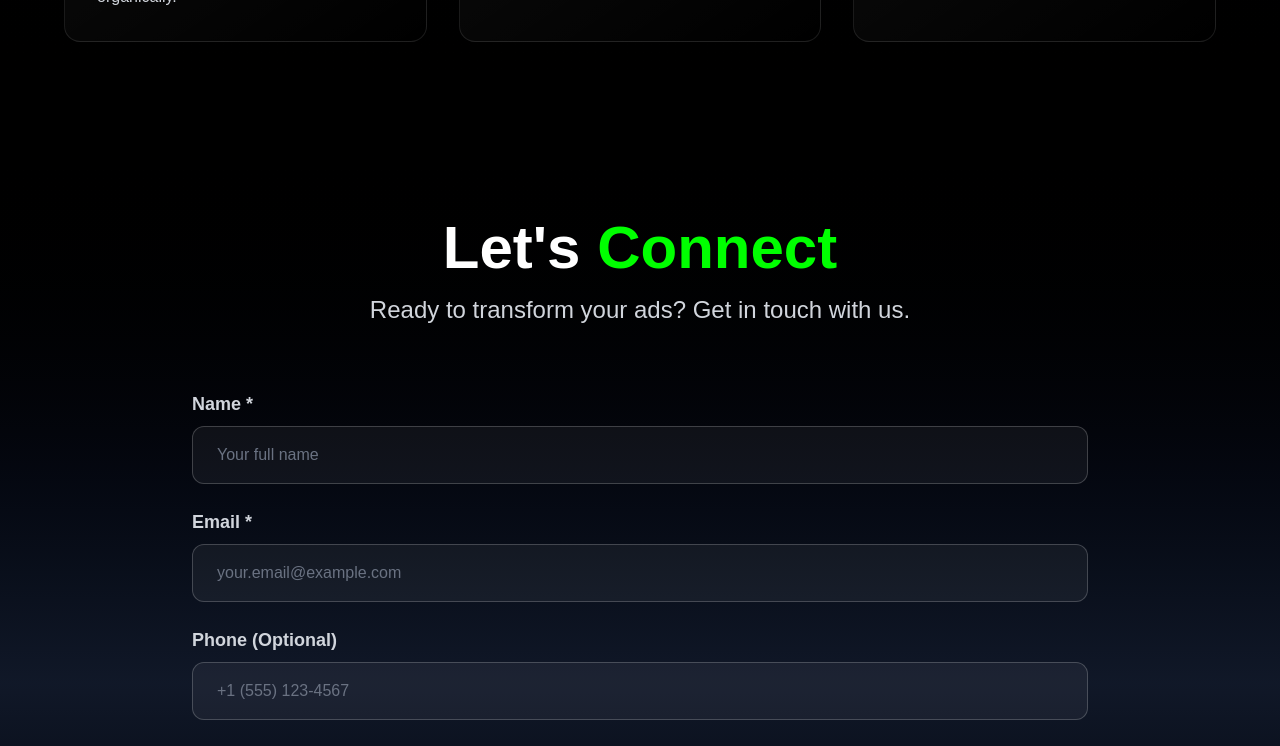
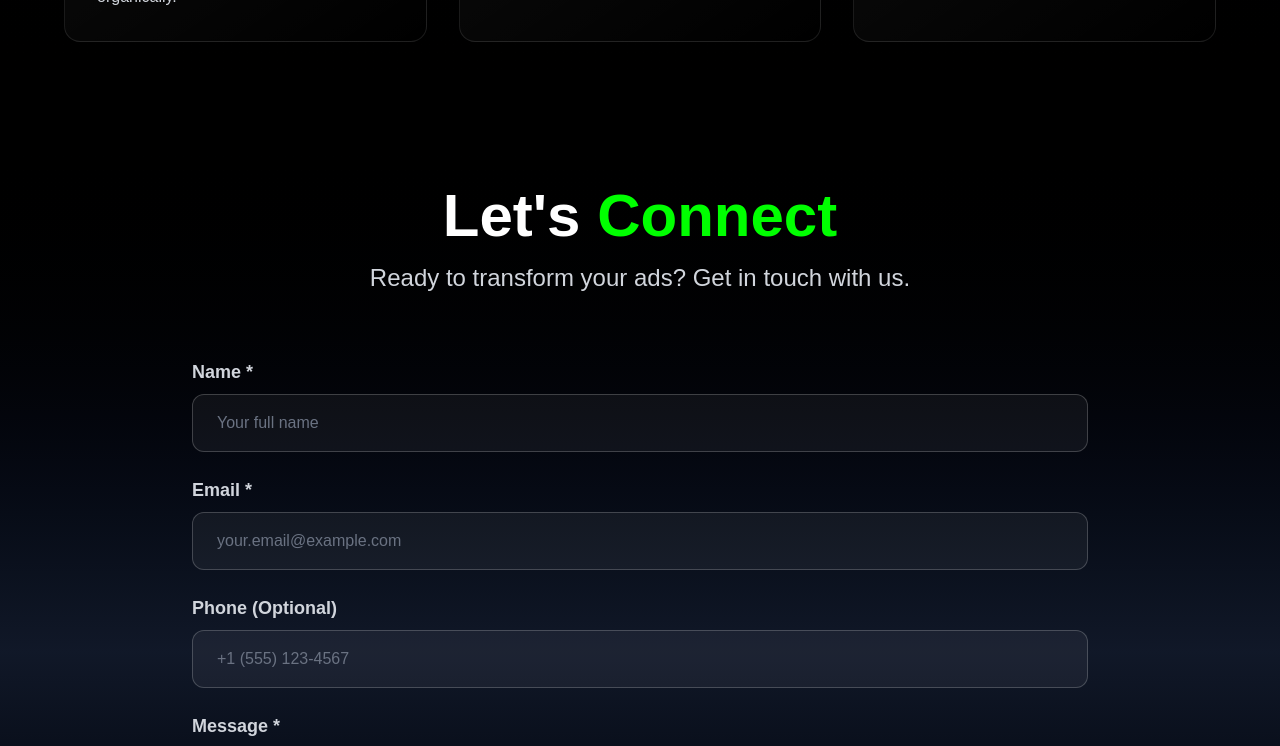
Before and after one commit to Oluwashola001/mediacruxv3, a Next.js app: page / in a window 1280 px wide. Shown: the part 7020-7766 px from the top of the page. Built offline with nearby package versions, Linux system fonts and the light colour scheme.

Commit message:
fixed spainc on contact.tsx

```diff
--- a/src/components/contact.tsx
+++ b/src/components/contact.tsx
@@ -55,8 +55,8 @@ export default function Contact() {
   };
 
   return (
-    <section id="contact" className="relative w-full min-h-screen bg-black text-white overflow-hidden">
-      <div className="relative w-full flex items-center justify-center px-6 md:px-16 py-24 bg-gradient-to-b from-black via-gray-900 to-black">
+    <section id="contact" className="relative w-full bg-black text-white overflow-hidden">
+      <div className="relative w-full flex items-center justify-center px-6 md:px-16 py-12 md:py-16 bg-gradient-to-b from-black via-gray-900 to-black">
         <div className="max-w-4xl w-full mx-auto">
           {/* Header */}
           <motion.div
```
